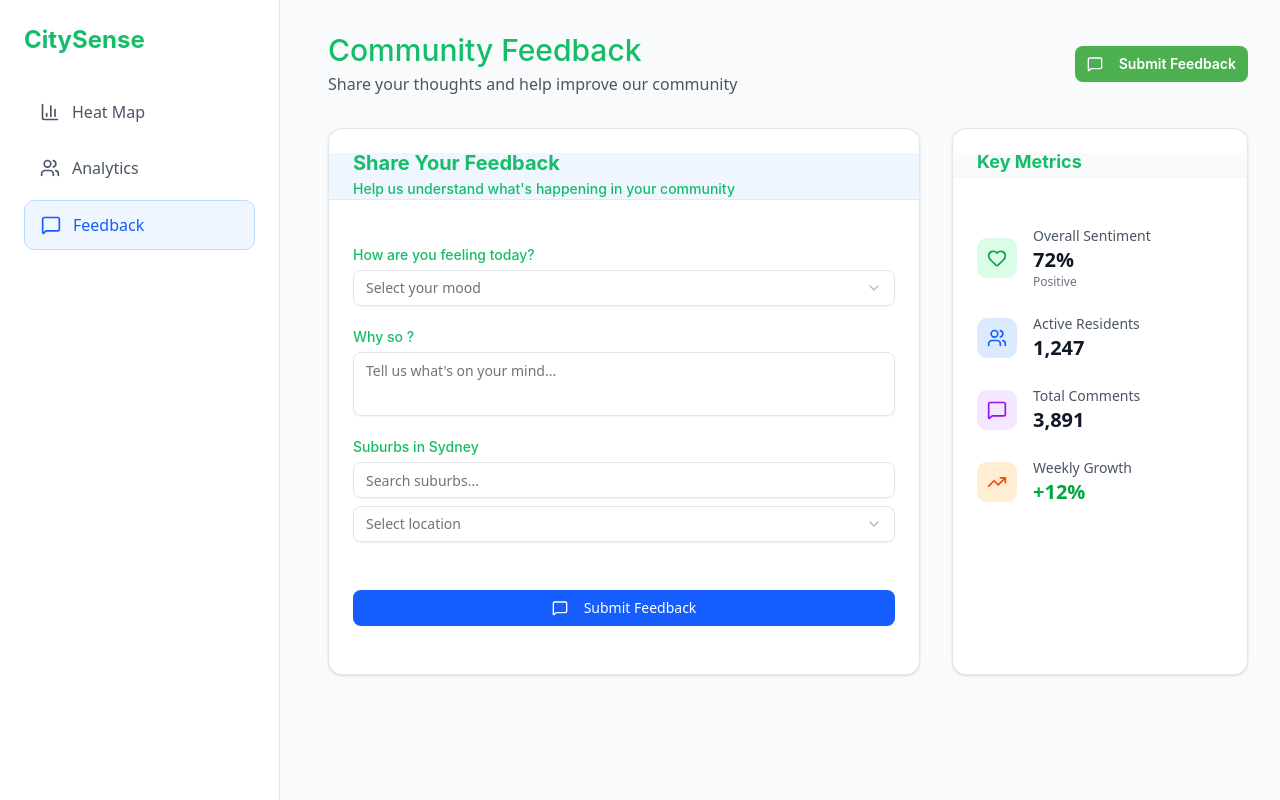
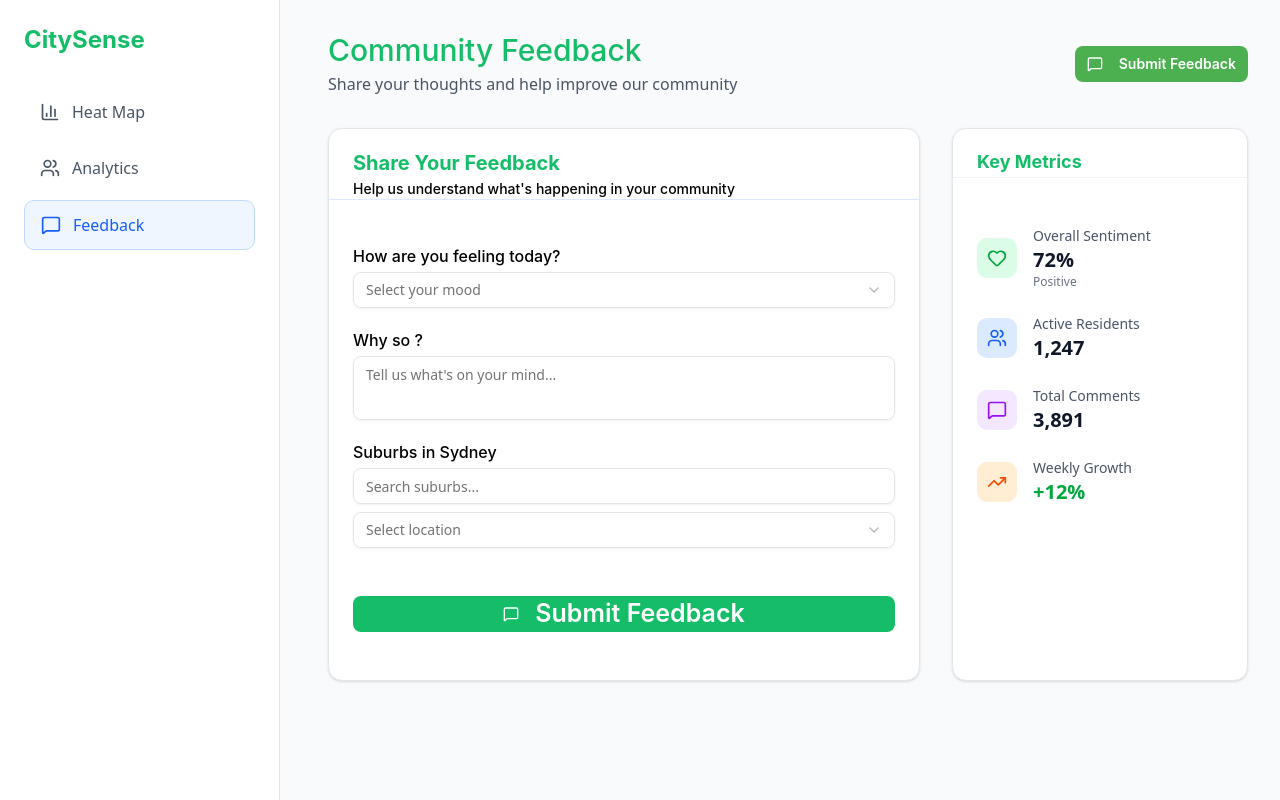
Before and after one commit to aaronta635/citysense, a Next.js app in the folder frontend/: page / in a window 1280 px wide. Built offline with nearby package versions, Linux system fonts and the light colour scheme.

Commit message:
page Form UI DONE

```diff
--- a/frontend/app/globals.css
+++ b/frontend/app/globals.css
@@ -312,10 +312,12 @@ Main form container with proper spacing
 */
 .feedback-form-card {
   @apply shadow-sm border border-gray-200;
+  background-color: rgb(255, 255, 255);
 }
 
 .form-card-header {
   @apply bg-blue-50 border-b border-blue-100;
+  background-color: rgb(255, 255, 255);
 }
 
 .form-card-title {
@@ -327,7 +329,7 @@ Main form container with proper spacing
 
 .form-card-description {
   @apply text-blue-700;
-  color: rgb(21, 189, 105);
+  color: rgb(0,0,0);
   font-family: "Inter", sans-serif;
   font-weight: 500;
 }
@@ -350,9 +352,10 @@ Individual form elements with consistent spacing
 
 .form-field-label {
   @apply text-sm font-medium;
-  color: rgb(21, 189, 105);
+  color: rgb(0,0,0);
   font-family: "Inter", sans-serif;
   font-weight: 500;
+  font-size: 16px;
 }
 
 /* Mood selection dropdown styles */
@@ -421,9 +424,14 @@ Individual form elements with consistent spacing
   @apply text-sm;
 }
 
-/* Form submit button */
+/* Form submit button  at the end of the form , !!!not the pop up */
 .form-submit-button {
   @apply w-full bg-blue-600 hover:bg-blue-700 text-white mt-6;
+  background-color: rgb(21, 189, 105);
+  font-family: "Inter", sans-serif;
+  font-weight: 600;
+  font-size: 25px;
+
 }
 
 /*
@@ -436,6 +444,7 @@ Right sidebar with key metrics display
 
 .metrics-card-header {
   @apply bg-gray-50 border-b border-gray-100;
+  background-color: rgb(255, 255, 255);
 }
 
 .metrics-card-title {
```
